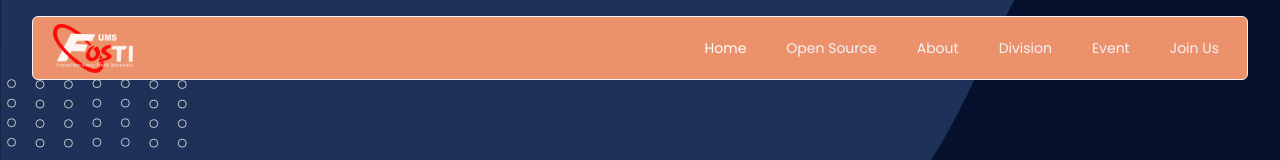
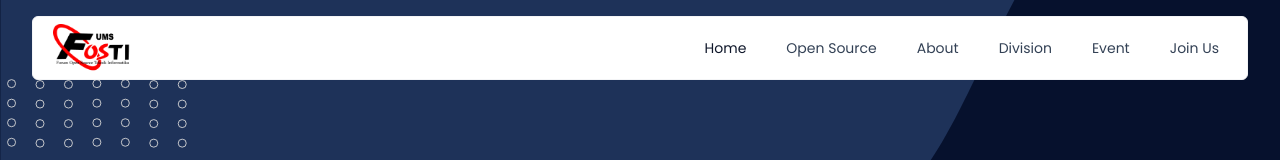
Before and after one commit to FOSTI-UMS/web-utama-2023, a Next.js app: page / in a window 1280 px wide. Shown: the top 160 px of the page. Built offline with nearby package versions, Linux system fonts and the light colour scheme.

Commit message:
fix: update nav

```diff
--- a/components/nav.js
+++ b/components/nav.js
@@ -15,9 +15,9 @@ function Nav() {
   return (
         <header className="fixed mt-4 top-0 w-full z-10">
           <div className="mx-auto max-w-7xl px-2 sm:px-6 lg:px-8">
-            <div className="relative flex h-16 px-2 sm:px-4 items-center justify-between bg-[#EB916B] rounded-md border border-gray-100">
+            <div className="relative flex h-16 px-2 sm:px-4 items-center justify-between bg-white rounded-md border border-gray-100">
               <div className="absolute inset-y-0 right-0 flex items-center sm:hidden">
-                <button type="button" onClick={()=>setShowMenu(!showMenu)} className="relative inline-flex items-center justify-center rounded-md p-2 text-gray-100 hover:bg-[#ad694b] hover:text-white focus:outline-none focus:ring-2 focus:ring-inset focus:ring-white" aria-controls="mobile-menu" aria-expanded="false">
+                <button type="button" onClick={()=>setShowMenu(!showMenu)} className="relative inline-flex items-center justify-center rounded-md p-2 text-slate-700 hover:bg-[#EB916B] hover:text-slate-900 focus:outline-none focus:ring-2 focus:ring-inset focus:ring-white" aria-controls="mobile-menu" aria-expanded="false">
                   <span className="absolute -inset-0.5"></span>
                   <span className="sr-only">Open main menu</span>
                   <svg className={`${showMenu? 'hidden' : 'block'} h-6 w-6`} fill="none" viewBox="0 0 24 24" strokeWidth="1.5" stroke="currentColor" aria-hidden="true">
@@ -45,7 +45,7 @@ function Nav() {
                       event: false,
                       joinUs: false,
                     })}
-                    className={`${currentMenu.home ? 'bg-[#ad694b]': ''} text-white rounded-md px-3 py-2 text-sm font-medium`} aria-current="page">Home</Link>
+                    className={`${currentMenu.home ? 'bg-[#EB916B]': ''} text-slate-900 rounded-md px-3 py-2 text-sm font-medium`} aria-current="page">Home</Link>
                     <Link href="#openSource"
                     onClick={()=>setCurrentMenu({
                       home: false,
@@ -55,7 +55,7 @@ function Nav() {
                       event: false,
                       joinUs: false,
                     })}
-                    className={`${currentMenu.openSource ? 'bg-[#ad694b]': ''} text-gray-100 hover:bg-[#ad694b] hover:text-white rounded-md px-3 py-2 text-sm font-medium`}>Open Source</Link>
+                    className={`${currentMenu.openSource ? 'bg-[#EB916B]': ''} text-slate-700 hover:bg-[#EB916B] hover:text-slate-900 rounded-md px-3 py-2 text-sm font-medium`}>Open Source</Link>
                     <Link href="#about"
                     onClick={()=>setCurrentMenu({
                       home: false,
@@ -65,7 +65,7 @@ function Nav() {
                       event: false,
                       joinUs: false,
                     })}
-                    className={`${currentMenu.about ? 'bg-[#ad694b]': ''} text-gray-100 hover:bg-[#ad694b] hover:text-white rounded-md px-3 py-2 text-sm font-medium`}>About</Link>
+                    className={`${currentMenu.about ? 'bg-[#EB916B]': ''} text-slate-700 hover:bg-[#EB916B] hover:text-slate-900 rounded-md px-3 py-2 text-sm font-medium`}>About</Link>
                     <Link href="#division"
                     onClick={()=>setCurrentMenu({
                       home: false,
@@ -75,7 +75,7 @@ function Nav() {
                       event: false,
                       joinUs: false,
                     })}
-                    className={`${currentMenu.division ? 'bg-[#ad694b]': ''} text-gray-100 hover:bg-[#ad694b] hover:text-white rounded-md px-3 py-2 text-sm font-medium`}>Division</Link>
+                    className={`${currentMenu.division ? 'bg-[#EB916B]': ''} text-slate-700 hover:bg-[#EB916B] hover:text-slate-900 rounded-md px-3 py-2 text-sm font-medium`}>Division</Link>
                     <Link href="#event"
                     onClick={()=>setCurrentMenu({
                       home: false,
@@ -84,7 +84,7 @@ function Nav() {
                       division: false,
                       event: true,
                       joinUs: false,
-                    })} className={`${currentMenu.event ? 'bg-[#ad694b]': ''} text-gray-100 hover:bg-[#ad694b] hover:text-white rounded-md px-3 py-2 text-sm font-medium`}>Event</Link>
+                    })} className={`${currentMenu.event ? 'bg-[#EB916B]': ''} text-slate-700 hover:bg-[#EB916B] hover:text-slate-900 rounded-md px-3 py-2 text-sm font-medium`}>Event</Link>
                     <Link href="#joinUs"
                     onClick={()=>setCurrentMenu({
                       home: false,
@@ -93,7 +93,7 @@ function Nav() {
                       division: false,
                       event: false,
                       joinUs: true,
-                    })} className={`${currentMenu.joinUs ? 'bg-[#ad694b]': ''} text-gray-100 hover:bg-[#ad694b] hover:text-white rounded-md px-3 py-2 text-sm font-medium`}>Join Us</Link>
+                    })} className={`${currentMenu.joinUs ? 'bg-[#EB916B]': ''} text-slate-700 hover:bg-[#EB916B] hover:text-slate-900 rounded-md px-3 py-2 text-sm font-medium`}>Join Us</Link>
                   </div>
                 </div>
               </div>
@@ -112,7 +112,7 @@ function Nav() {
                       event: false,
                       joinUs: false,
                     })}
-                    className={`${currentMenu.home ? 'bg-[#ad694b]': ''} text-white block rounded-md px-3 py-2 text-base font-medium" aria-current="page`}>Home</Link>
+                    className={`${currentMenu.home ? 'bg-[#EB916B]': ''} text-slate-900 block rounded-md px-3 py-2 text-base font-medium" aria-current="page`}>Home</Link>
               <Link href="#openSource"
               onClick={()=>setCurrentMenu({
                       home: false,
@@ -122,7 +122,7 @@ function Nav() {
                       event: false,
                       joinUs: false,
                     })}
-                    className={`${currentMenu.openSource ? 'bg-gray-900': ''} text-gray-100 hover:bg-[#ad694b] hover:text-white block rounded-md px-3 py-2 text-base font-medium`}>Open Source</Link>
+                    className={`${currentMenu.openSource ? 'bg-gray-900': ''} text-slate-700 hover:bg-[#EB916B] hover:text-slate-900 block rounded-md px-3 py-2 text-base font-medium`}>Open Source</Link>
               <Link href="#about"
               onClick={()=>setCurrentMenu({
                       home: false,
@@ -132,7 +132,7 @@ function Nav() {
                       event: false,
                       joinUs: false,
                     })}
-                    className={`${currentMenu.about ? 'bg-gray-900': ''} text-gray-100 hover:bg-[#ad694b] hover:text-white block rounded-md px-3 py-2 text-base font-medium`}>About</Link>
+                    className={`${currentMenu.about ? 'bg-gray-900': ''} text-slate-700 hover:bg-[#EB916B] hover:text-slate-900 block rounded-md px-3 py-2 text-base font-medium`}>About</Link>
               <Link href="#division"
               onClick={()=>setCurrentMenu({
                       home: false,
@@ -142,7 +142,7 @@ function Nav() {
                       event: false,
                       joinUs: false,
                     })}
-                    className={`${currentMenu.division ? 'bg-gray-900': ''} text-gray-100 hover:bg-[#ad694b] hover:text-white block rounded-md px-3 py-2 text-base font-medium`}>Division</Link>
+                    className={`${currentMenu.division ? 'bg-gray-900': ''} text-slate-700 hover:bg-[#EB916B] hover:text-slate-900 block rounded-md px-3 py-2 text-base font-medium`}>Division</Link>
               <Link href="#event"
               onClick={()=>setCurrentMenu({
                       home: false,
@@ -152,7 +152,7 @@ function Nav() {
                       event: true,
                       joinUs: false,
                     })}
-                    className={`${currentMenu.event ? 'bg-gray-900': ''} text-gray-100 hover:bg-[#ad694b] hover:text-white block rounded-md px-3 py-2 text-base font-medium`}>Event</Link>
+                    className={`${currentMenu.event ? 'bg-gray-900': ''} text-slate-700 hover:bg-[#EB916B] hover:text-slate-900 block rounded-md px-3 py-2 text-base font-medium`}>Event</Link>
               <Link href="#joinUs"
               onClick={()=>setCurrentMenu({
                       home: false,
@@ -162,7 +162,7 @@ function Nav() {
                       event: false,
                       joinUs: true,
                     })}
-                    className={`${currentMenu.joinUs ? 'bg-gray-900': ''} text-gray-100 hover:bg-[#ad694b] hover:text-white block rounded-md px-3 py-2 text-base font-medium`}>Join Us</Link>
+                    className={`${currentMenu.joinUs ? 'bg-gray-900': ''} text-slate-700 hover:bg-[#EB916B] hover:text-slate-900 block rounded-md px-3 py-2 text-base font-medium`}>Join Us</Link>
             </div>
           </div>
         </header>
```
Also changed, not shown: public/logo-fosti.png.
